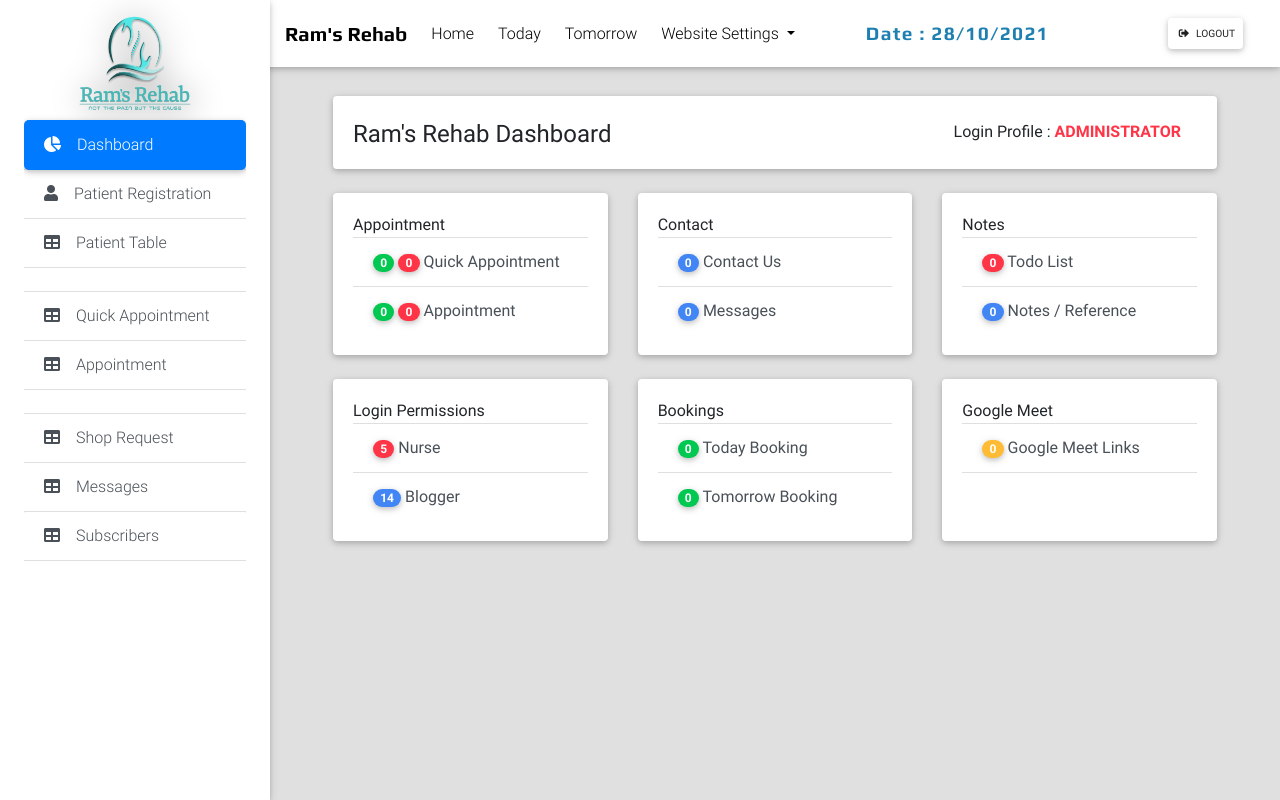
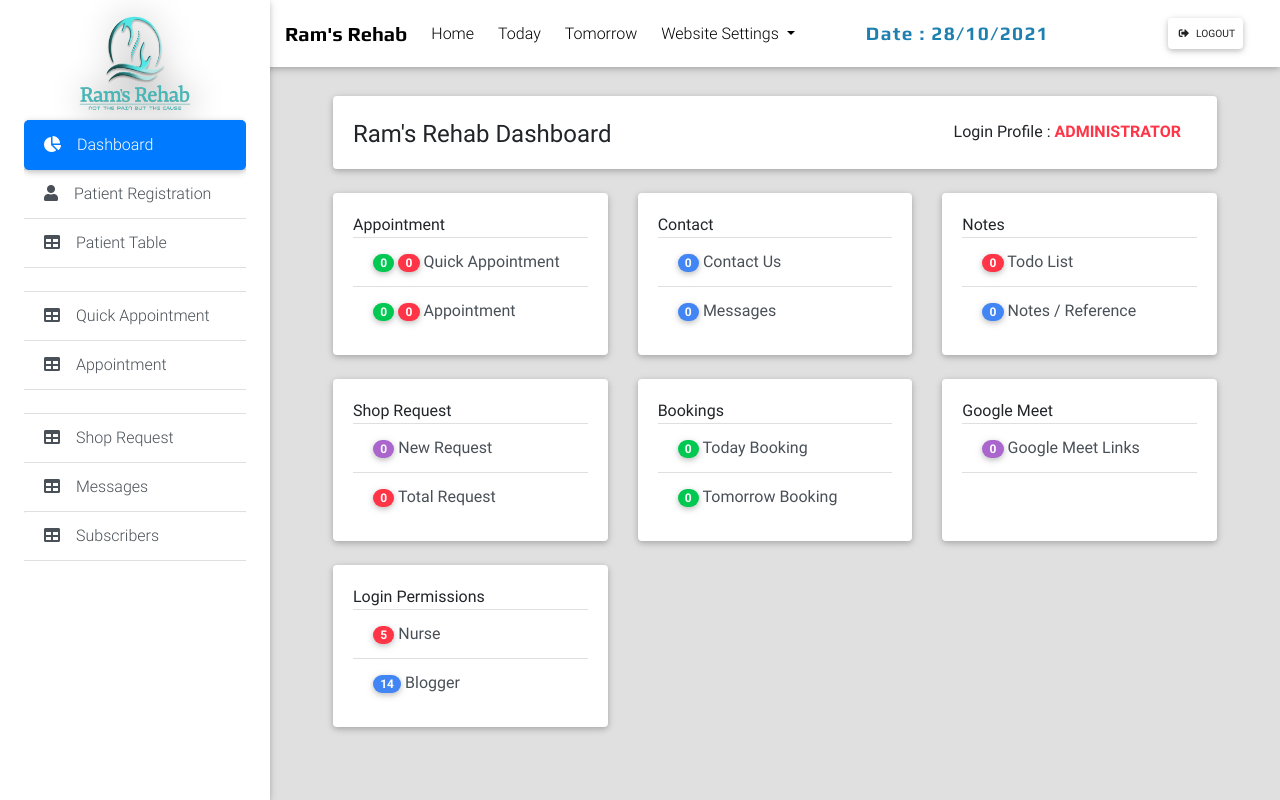
Before and after one commit to ridhun55/Rams_Rehab__04-09-2021, a Django app: page /administration/ in a window 1280 px wide. Run offline with Django 3.2, Linux system fonts and the light colour scheme; a user stored in the database is signed in; data that the repository does not hold is empty; some libraries are stand-ins or nearby versions.

Commit message:
update shop status6

```diff
--- a/AdministrationApp/templates/administration/dashboard.html
+++ b/AdministrationApp/templates/administration/dashboard.html
@@ -89,19 +89,21 @@
             <div class="card mb-4">
                <div class="card-body">
                   <div class="list-group list-group-flush">
-                     <span>Login Permissions</span>
-                     <a href="{% url 'nurse_register' %}" class="list-group-item list-group-item-action waves-effect">
-                     <span class="badge badge-danger badge-pill pull-right">5
-                     </span> Nurse
+                     <span>Shop Request</span>
+                     <a href="{% url 'shop_request' %}" class="list-group-item list-group-item-action waves-effect" style="padding-right: 0px;">
+                     <span class="badge badge-secondary badge-pill pull-right">{{ new_shop_count }}
+                     </span> New Request
                      </a>
-                     <a href="{% url 'nurse_register' %}" class="list-group-item list-group-item-action waves-effect">
-                     <span class="badge badge-primary badge-pill pull-right">14
-                     </span> Blogger
+                     <a href="{% url 'shop_request' %}" class="list-group-item list-group-item-action waves-effect">
+                        <span class="badge badge-danger badge-pill pull-right">{{ total_shop_count }}
+                        </span> Total Request
                      </a>
                   </div>
                </div>
             </div>
          </div>
+
+
          <div class="col-md-4">
             <div class="card mb-4">
                <div class="card-body">
@@ -125,7 +127,7 @@
                   <div class="list-group list-group-flush">
                      <span>Google Meet</span>
                      <a href="{% url 'add_google_meet' %}" class="list-group-item list-group-item-action waves-effect" style="padding-right: 0px;">
-                     <span class="badge badge-warning badge-pill pull-right">{{ google_meet_count }}
+                     <span class="badge badge-secondary badge-pill pull-right">{{ google_meet_count }}
                      </span> Google Meet Links
                      </a>
                      <a href="{% url 'add_google_meet' %}" class="list-group-item list-group-item-action waves-effect">
@@ -136,6 +138,24 @@
                </div>
             </div>
          </div>
+         <div class="col-md-4">
+            <div class="card mb-4">
+               <div class="card-body">
+                  <div class="list-group list-group-flush">
+                     <span>Login Permissions</span>
+                     <a href="{% url 'nurse_register' %}" class="list-group-item list-group-item-action waves-effect">
+                     <span class="badge badge-danger badge-pill pull-right">5
+                     </span> Nurse
+                     </a>
+                     <a href="{% url 'nurse_register' %}" class="list-group-item list-group-item-action waves-effect">
+                     <span class="badge badge-primary badge-pill pull-right">14
+                     </span> Blogger
+                     </a>
+                  </div>
+               </div>
+            </div>
+         </div>
+
 
       </div>
       {% else %}
--- a/AdministrationApp/templates/administration/forms/add_google_meet.html
+++ b/AdministrationApp/templates/administration/forms/add_google_meet.html
@@ -24,7 +24,7 @@
 
             <div class="col-md-8 mx-auto">
                <div class="card mb-4 ">
-                  <div class="card-header text-dark bg-warning"><b>Add Google Meet Link</b></div>
+                  <div class="card-header text-white bg-secondary"><b>Add Google Meet Link</b></div>
                   <div class="card-body">
                      <div class="list-group list-group-flush">
                         <div class="form-outline">
@@ -36,8 +36,8 @@
                            <input name="link"  type="text" id="typeText2" class="form-control" />
                         </div>
                         <div class="form-outline mt-2 d-flex justify-content-center">
-                           <button type="submit" class="btn btn-sm text-dark btn-warning"><b>Submit</b> </button>
-                           <a href="{% url 'administration_home' %}" type="button" class="btn text-dark btn-sm btn-warning"><b>Cancel</b></a>
+                           <button type="submit" class="btn btn-sm text-white btn-secondary"><b>Submit</b> </button>
+                           <a href="{% url 'administration_home' %}" type="button" class="btn text-white btn-sm btn-secondary"><b>Cancel</b></a>
                         </div>
                      </div>
                   </div>
--- a/AdministrationApp/views.py
+++ b/AdministrationApp/views.py
@@ -18,7 +18,6 @@ def ErrorSubmit(request):
 @login_required(login_url='administration_login')
 def DashboardView(request):
     user = request.user
-    print(user)
     yT = models.QuickAppointment.objects.filter(flag=True).count()
     yF = models.QuickAppointment.objects.filter(flag=False).count()
     xT = models.Appointment.objects.filter(flag=True).count()
@@ -27,6 +26,8 @@ def DashboardView(request):
     todo_count = models.Todo.objects.all().count()
     notes_count = models.Notes.objects.all().count()
     google_meet_count = models.GoogleMeet.objects.all().count()
+    total_shop_count = models.ShopRequest.objects.all().count()
+    new_shop_count = models.ShopRequest.objects.filter(shop_status="New Request").count()
 
     today_date = datetime.today().date()
     todat1 = models.PatentRegistration.objects.filter(booking_date=today_date,flag=False)
@@ -69,6 +70,8 @@ def DashboardView(request):
         'todo_count' : todo_count,
         'notes_count' : notes_count,
         'google_meet_count' : google_meet_count,
+        'new_shop_count':new_shop_count,
+        'total_shop_count':total_shop_count,
         'user':user,
         'today_date':datetime.today().date()
 
@@ -616,7 +619,6 @@ def AddCountView(request):
             obj.save()
             return redirect('add_count')
     context = { 'data' : data, 'today_date':datetime.today().date() }
-    print(data)
     html = 'administration/forms/add_count.html'
     return render(request,html,context)
 
```
